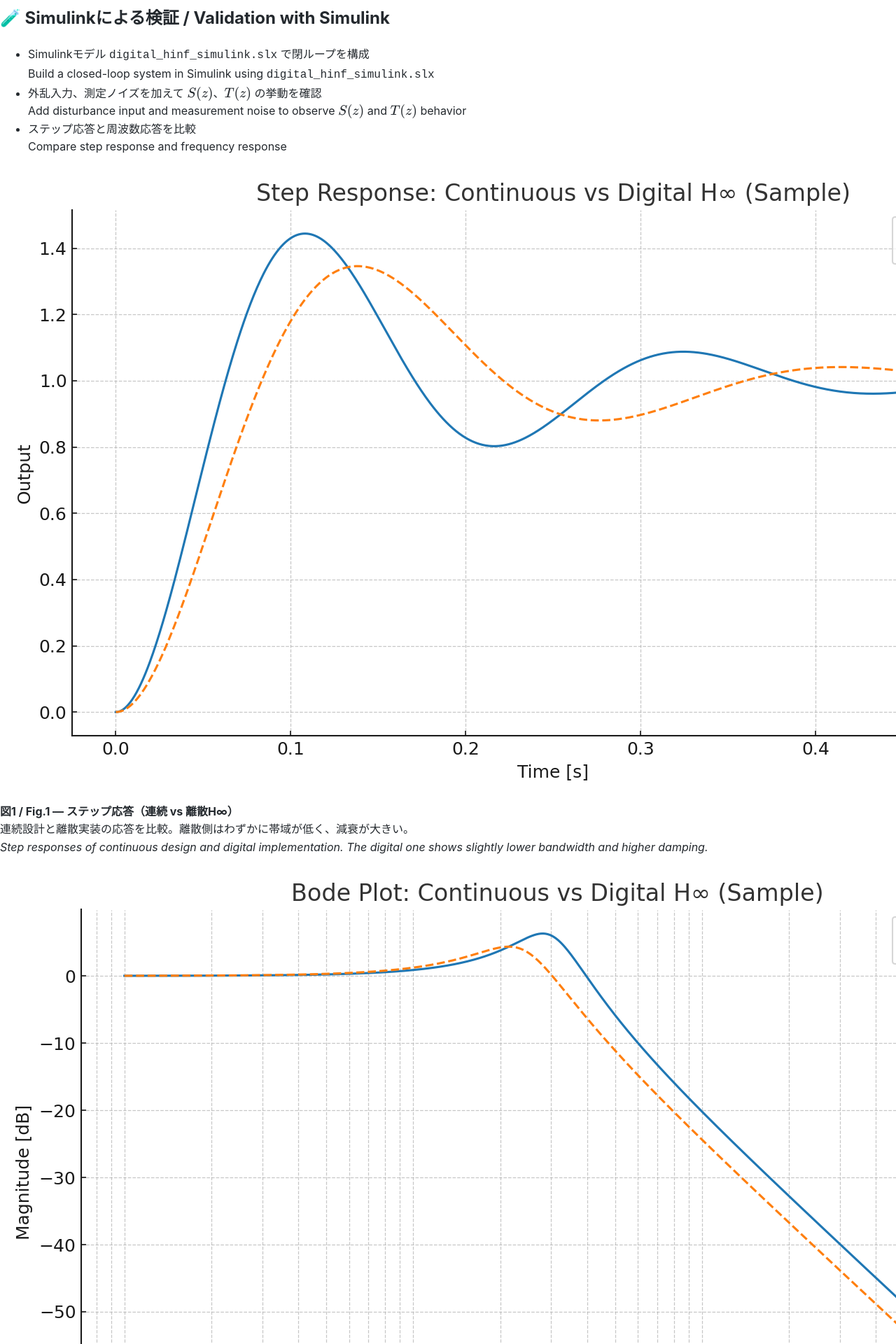
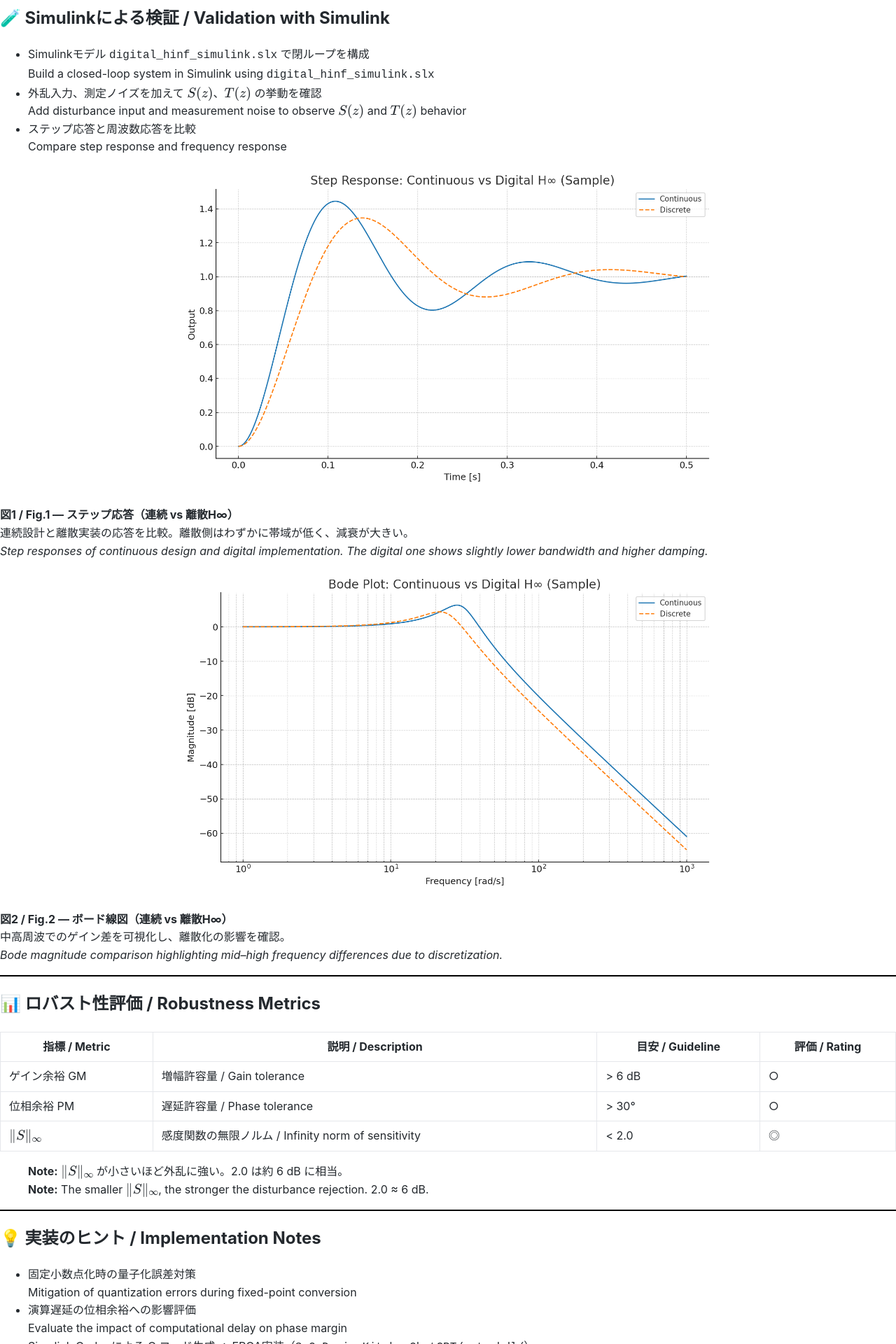
Before and after one commit to Samizo-AITL/EduController, a Jekyll site: the page built from part04_digital/theory/06_digital_hinf_control.md, in a window 1280 px wide. Shown: the part 2148-4068 px from the top of the page at 70% size. Built offline with Jekyll 4.4.1, drawn with Linux system fonts in a browser that asks for light colours.

Commit message:
Update 06_digital_hinf_control.md

```diff
--- a/part04_digital/theory/06_digital_hinf_control.md
+++ b/part04_digital/theory/06_digital_hinf_control.md
@@ -111,12 +111,16 @@
 - ステップ応答と周波数応答を比較
   Compare step response and frequency response
 
-![Step Response: Continuous vs Digital H∞](https://samizo-aitl.github.io/EduController/part04_digital/figures/digital_hinf_step.png)
+<p align="center">
+  <img src="https://samizo-aitl.github.io/EduController/part04_digital/figures/digital_hinf_step.png" alt="Step Response: Continuous vs Digital H∞" width="60%">
+</p>
 **図1 / Fig.1 — ステップ応答（連続 vs 離散H∞）**
 連続設計と離散実装の応答を比較。離散側はわずかに帯域が低く、減衰が大きい。
 *Step responses of continuous design and digital implementation. The digital one shows slightly lower bandwidth and higher damping.*
 
-![Bode Plot: Continuous vs Digital H∞](https://samizo-aitl.github.io/EduController/part04_digital/figures/digital_hinf_bode.png)
+<p align="center">
+  <img src="https://samizo-aitl.github.io/EduController/part04_digital/figures/digital_hinf_bode.png" alt="Bode Plot: Continuous vs Digital H∞" width="60%">
+</p>
 **図2 / Fig.2 — ボード線図（連続 vs 離散H∞）**
 中高周波でのゲイン差を可視化し、離散化の影響を確認。
 *Bode magnitude comparison highlighting mid–high frequency differences due to discretization.*
```
